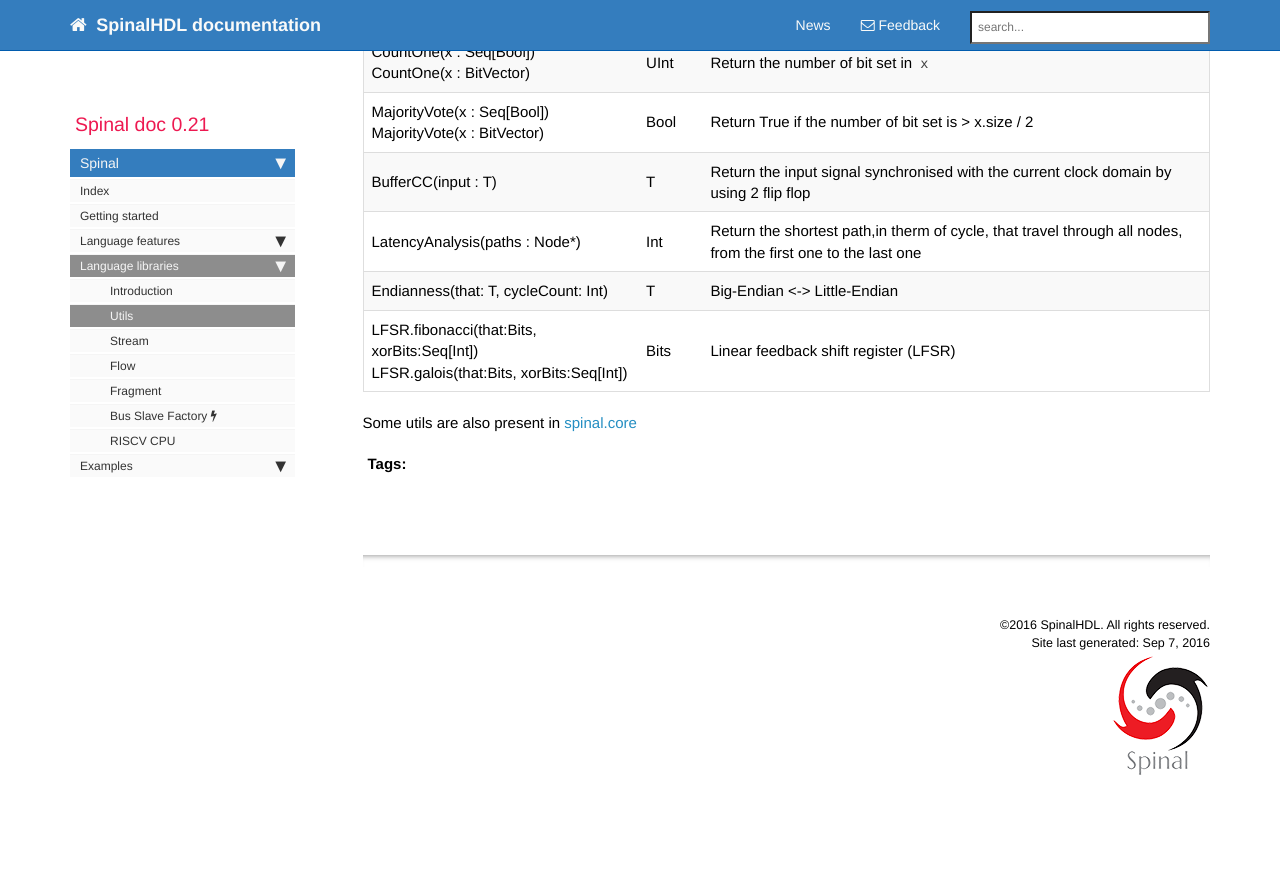
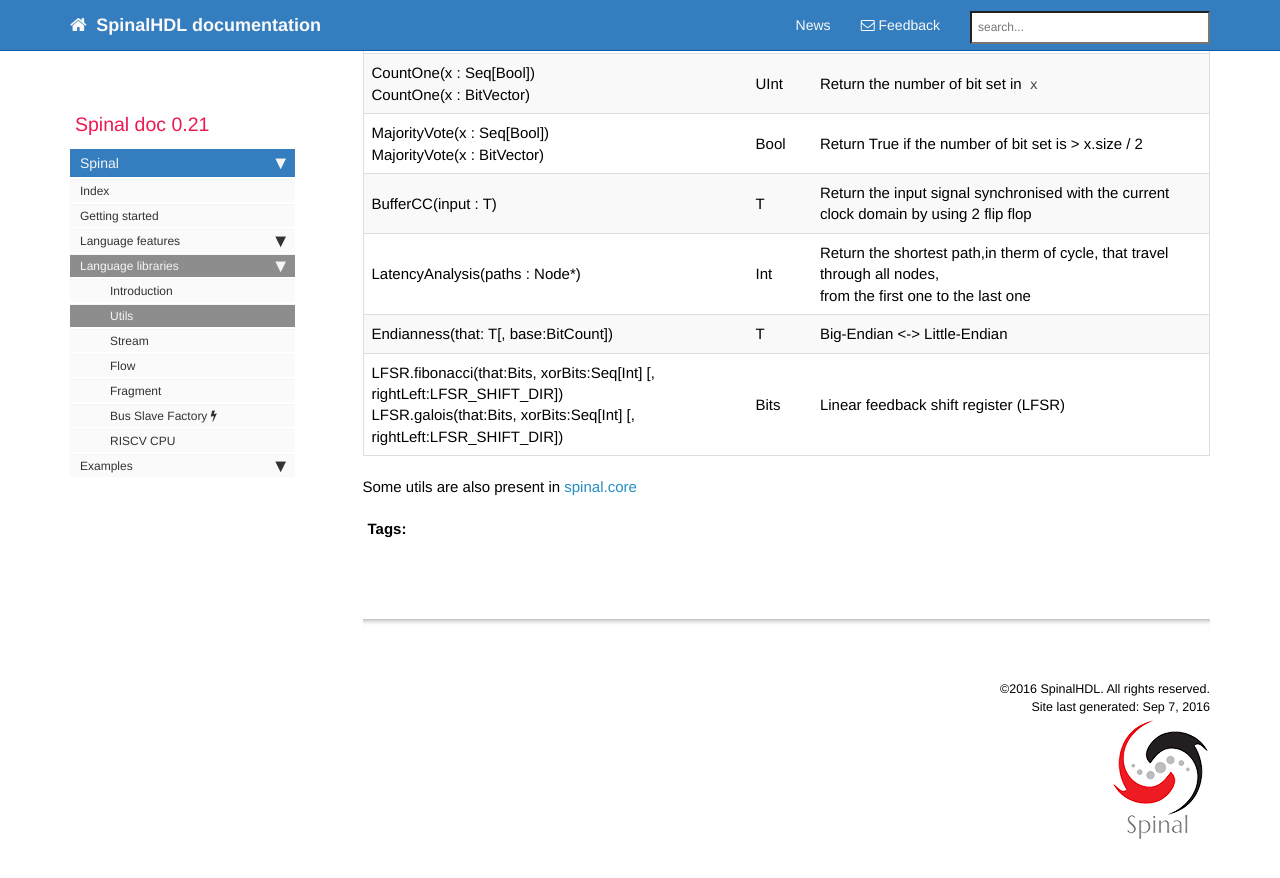
Before and after one commit to SpinalHDL/SpinalDoc, a Jekyll site: the page built from spinal/lib/utils.md, in a window 1280 px wide and 900 px high, scrolled down 598 px. Shown: the top 878 px of the window. Built offline with Jekyll 4.4.1, drawn with Linux system fonts in a browser that asks for light colours; nearby versions of some CDN libraries; comment, search, counter and statistics services are not loaded; before the commit the page ends 1434 px from its top, so only the background shows below that.

Commit message:
LFSR - Endianness doc update

```diff
--- a/spinal/lib/utils.md
+++ b/spinal/lib/utils.md
@@ -22,7 +22,7 @@
 | MajorityVote(x : Seq[Bool]) <br> MajorityVote(x : BitVector) | Bool | Return True if the number of bit set is > x.size / 2 |
 | BufferCC(input : T) | T | Return the input signal synchronised with the current clock domain by using 2 flip flop |
 | LatencyAnalysis(paths : Node*) | Int | Return the shortest path,in therm of cycle, that travel through all nodes, <br> from the first one to the last one |
-| Endianness(that: T, cycleCount: Int) | T | Big-Endian <-> Little-Endian |
-| LFSR.fibonacci(that:Bits, xorBits:Seq[Int]) <br> LFSR.galois(that:Bits, xorBits:Seq[Int]) | Bits | Linear feedback shift register (LFSR) |
+| Endianness(that: T[, base:BitCount]) | T | Big-Endian <-> Little-Endian |
+| LFSR.fibonacci(that:Bits, xorBits:Seq[Int] [, rightLeft:LFSR_SHIFT_DIR]) <br> LFSR.galois(that:Bits, xorBits:Seq[Int] [, rightLeft:LFSR_SHIFT_DIR]) | Bits | Linear feedback shift register (LFSR) |
 
 Some utils are also present in [spinal.core](/SpinalDoc/spinal/core/utils/)
```
